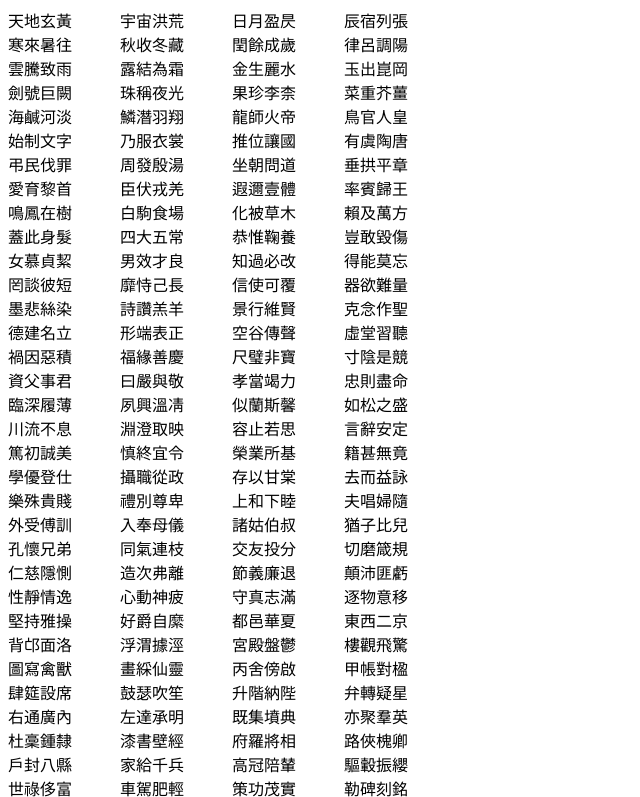
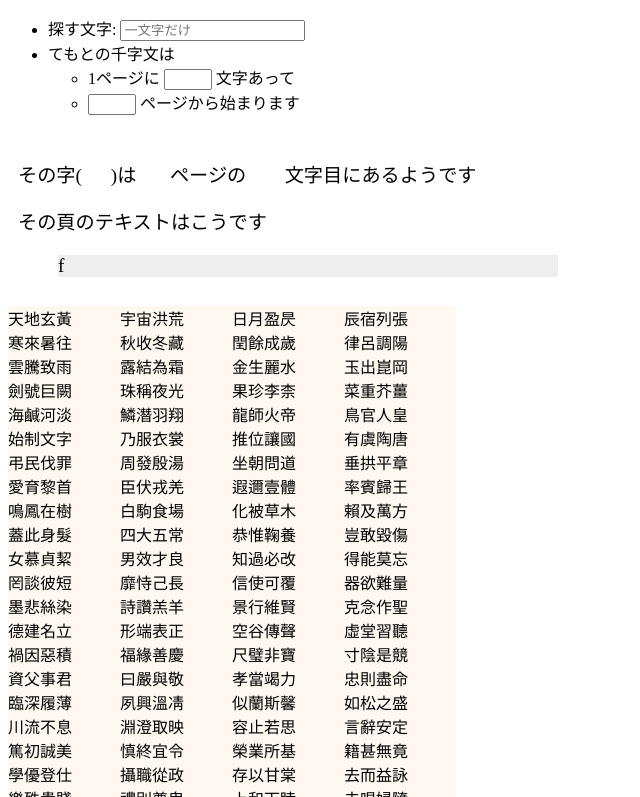
Before and after one commit to lesguillemets/senjimon_search, a plain HTML site: page index.html in a window 1280 px wide. Shown: the top 797 px of the page, without its empty margins (0-640 px from the left). Drawn offline with Linux system fonts and the light colour scheme.

Commit message:
basic structure

```diff
--- a/index.html
+++ b/index.html
@@ -6,6 +6,28 @@
 		<link rel="stylesheet" href="./main.css">
 	</head>
 	<body>
+		<div id="ask">
+			<ul>
+				<li>探す文字: <input type="text" name="qchar" id="qchar" placeholder="一文字だけ"> </li>
+				<li>てもとの千字文は
+					<ul>
+						<li> 1ページに <input type="number" name="charpage" id="charpage" min="1"> 文字あって</li>
+						<li> <input type="number" name="initpage" id="initpage" min="1" > ページから始まります</li>
+					</ul>
+				</li>
+			</ul>
+		</div>
+		<div id="answer">
+			<p>
+				その字(<span class="emem" id="query"></span>)は
+				<span class="emem" id="page"></span>ページの
+				<span class="emem" id="chars"></span> 文字目にあるようです
+			</p>
+			<p>
+				その頁のテキストはこうです
+				<blockquote id="the-page">f</blockquote>
+			</p>
+		</div>
 		<div id="senjimon-source">
 			<p class="senjimon">天地玄黃</p>
 			<p class="senjimon">宇宙洪荒</p>
@@ -262,3 +284,4 @@
 
 	</body>
 </html>
+<!-- vim: set noexpandtab: -->
--- a/main.css
+++ b/main.css
@@ -1,11 +1,46 @@
+div#answer {
+	font-size:120%;
+    padding:10px;
+}
+span.emem {
+	display:inline-block;
+	min-width:1.5em;
+    text-decoration:underline;
+}
 
 p.senjimon {
     width:7em;
     display:inline;
     margin:0 0 0 0;
     float:left;
+    background-color: rgba(252, 232, 210, 30%);
 }
 
 p.senjimon:nth-child(4n+1) {
     clear:left;
 }
+
+#charpage {
+    width:3em;
+    font-weight:bold;
+}
+
+#initpage {
+    width:3em;
+    font-weight:bold;
+}
+
+p.the-phrase {
+    background-color: rgba(229,192,152,80%);
+}
+
+span.the-char {
+    background-color: rgb(178, 255, 130);
+    text-decoration:underline;
+    font-weight:bold;
+}
+
+blockquote {
+    width:500px;
+    background-color:#eee;
+}
```
